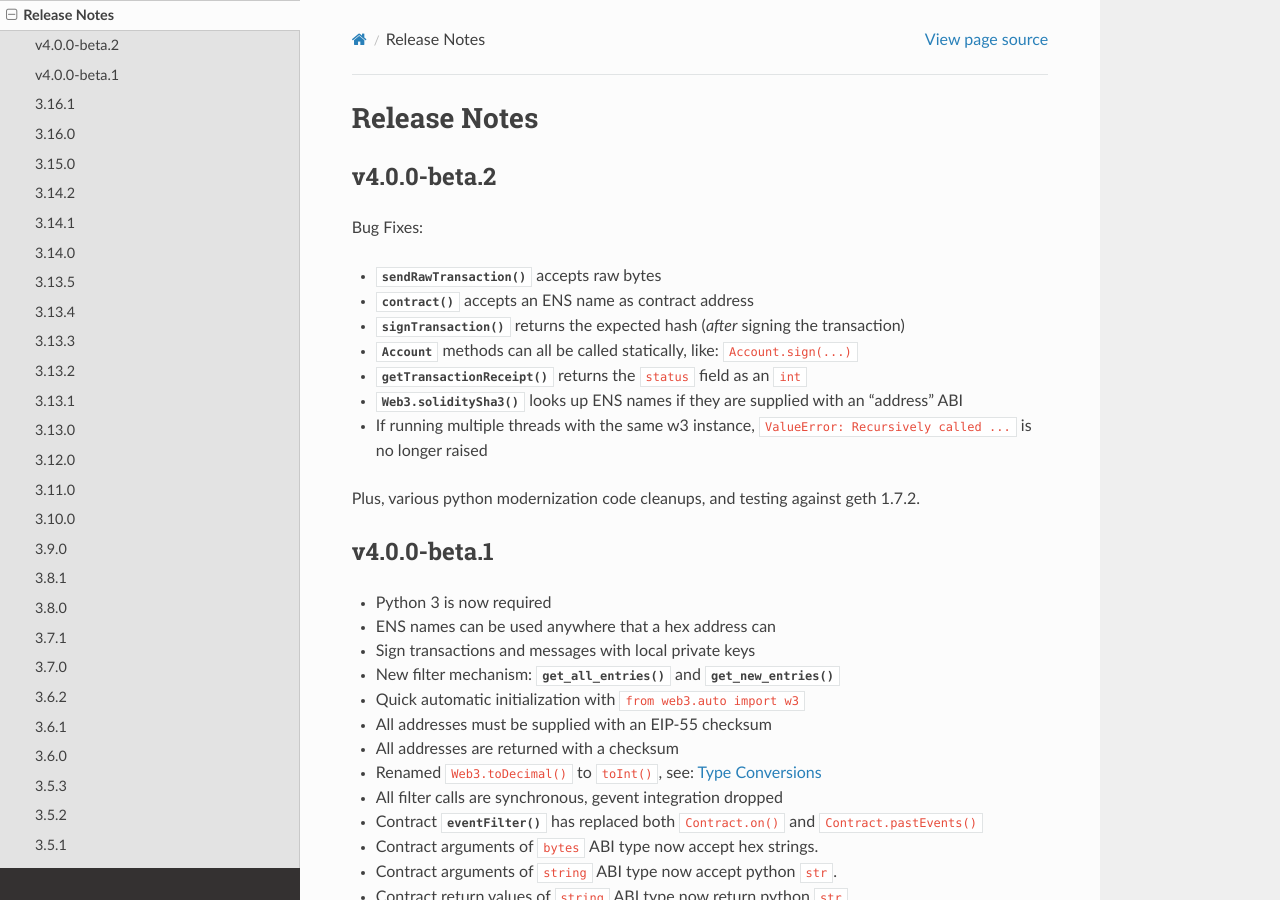
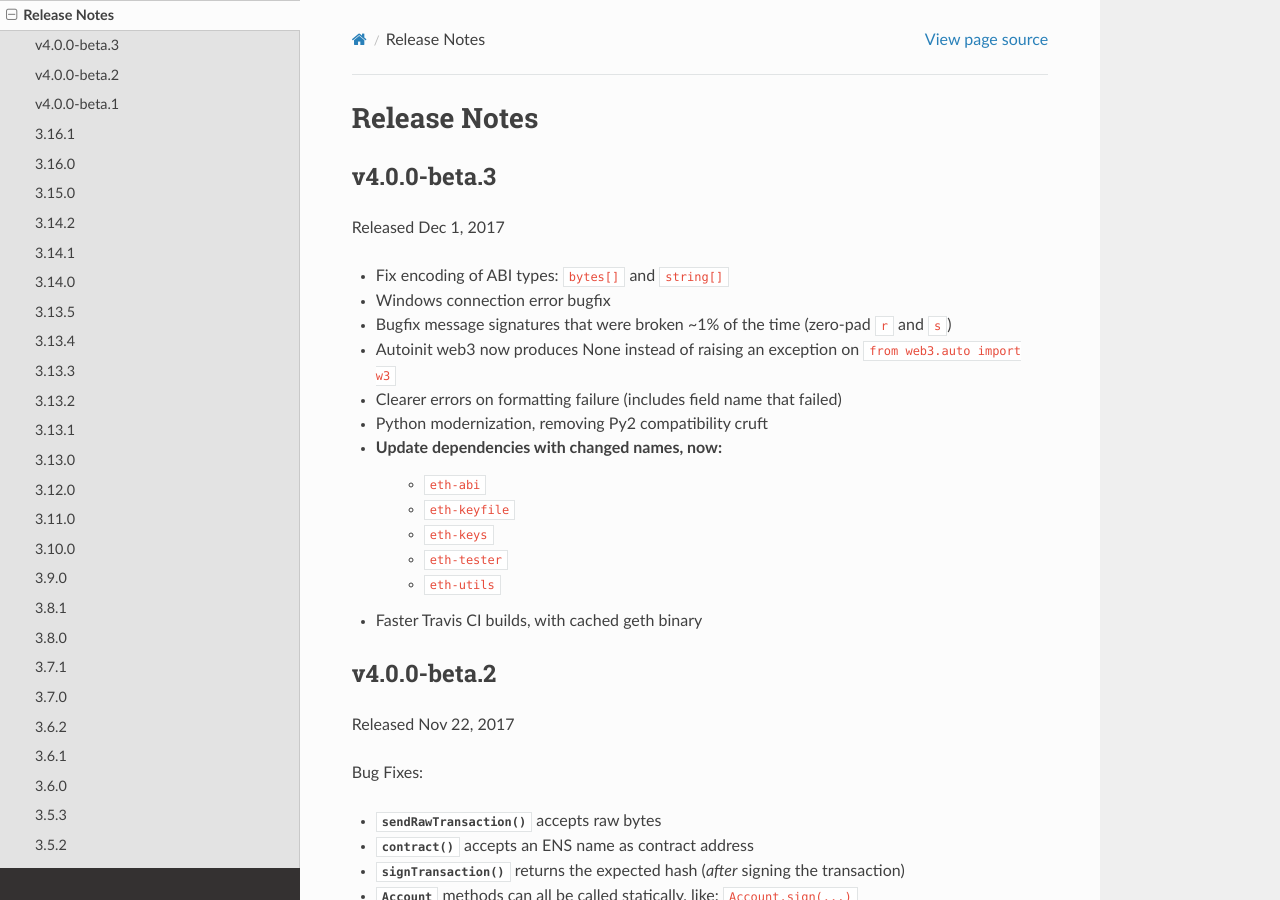
Before and after one commit to shuziren/web3.py, a Sphinx documentation site: the page built from docs/releases.rst, in a window 1280 px wide and 900 px high. Built offline with Sphinx 7.4.7 and the Read the Docs theme 2.0.0, drawn with Linux system fonts in a browser that asks for light colours.

Commit message:
new release notes

```diff
--- a/docs/releases.rst
+++ b/docs/releases.rst
@@ -1,8 +1,29 @@
 Release Notes
 =============
 
+v4.0.0-beta.3
+-------------
+
+Released Dec 1, 2017
+
+* Fix encoding of ABI types: ``bytes[]`` and ``string[]``
+* Windows connection error bugfix
+* Bugfix message signatures that were broken ~1% of the time (zero-pad ``r`` and ``s``)
+* Autoinit web3 now produces None instead of raising an exception on ``from web3.auto import w3``
+* Clearer errors on formatting failure (includes field name that failed)
+* Python modernization, removing Py2 compatibility cruft
+* Update dependencies with changed names, now:
+   * ``eth-abi``
+   * ``eth-keyfile``
+   * ``eth-keys``
+   * ``eth-tester``
+   * ``eth-utils``
+* Faster Travis CI builds, with cached geth binary
+
 v4.0.0-beta.2
 -------------
+
+Released Nov 22, 2017
 
 Bug Fixes:
 
```
